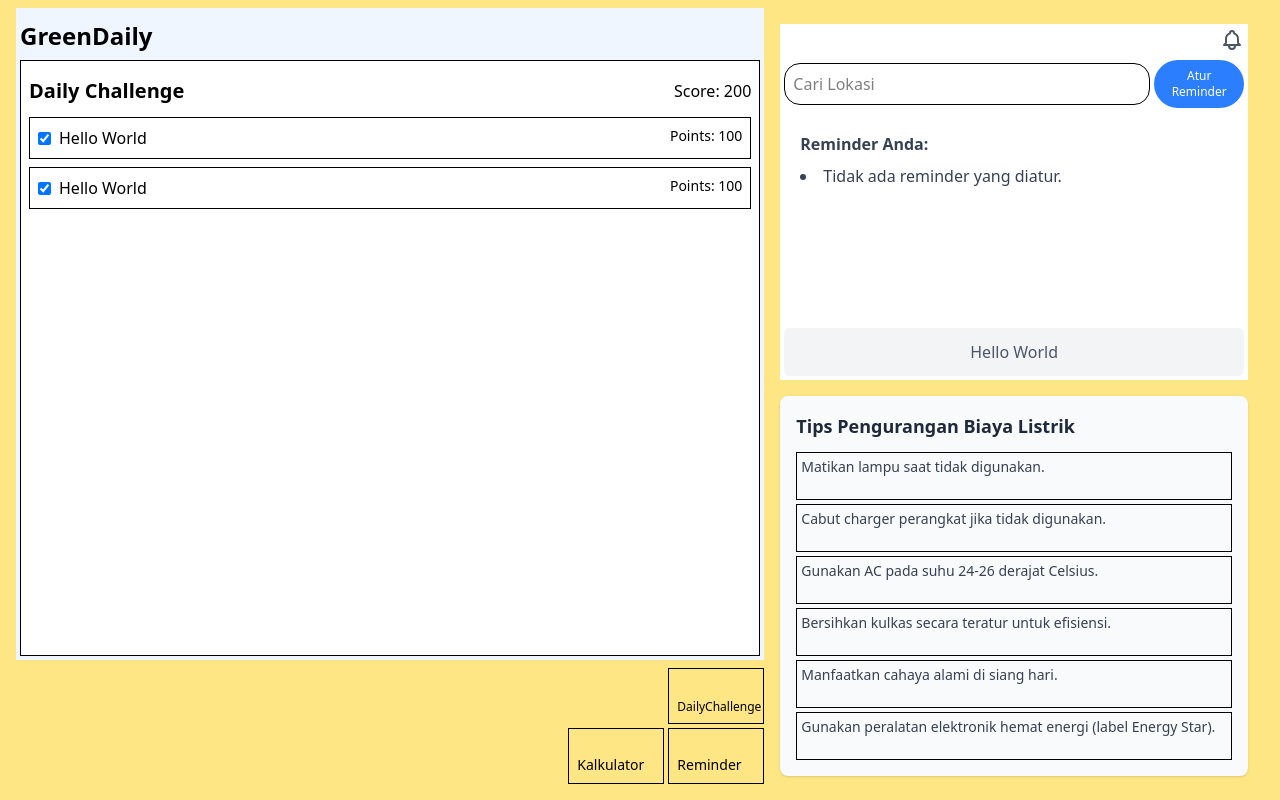
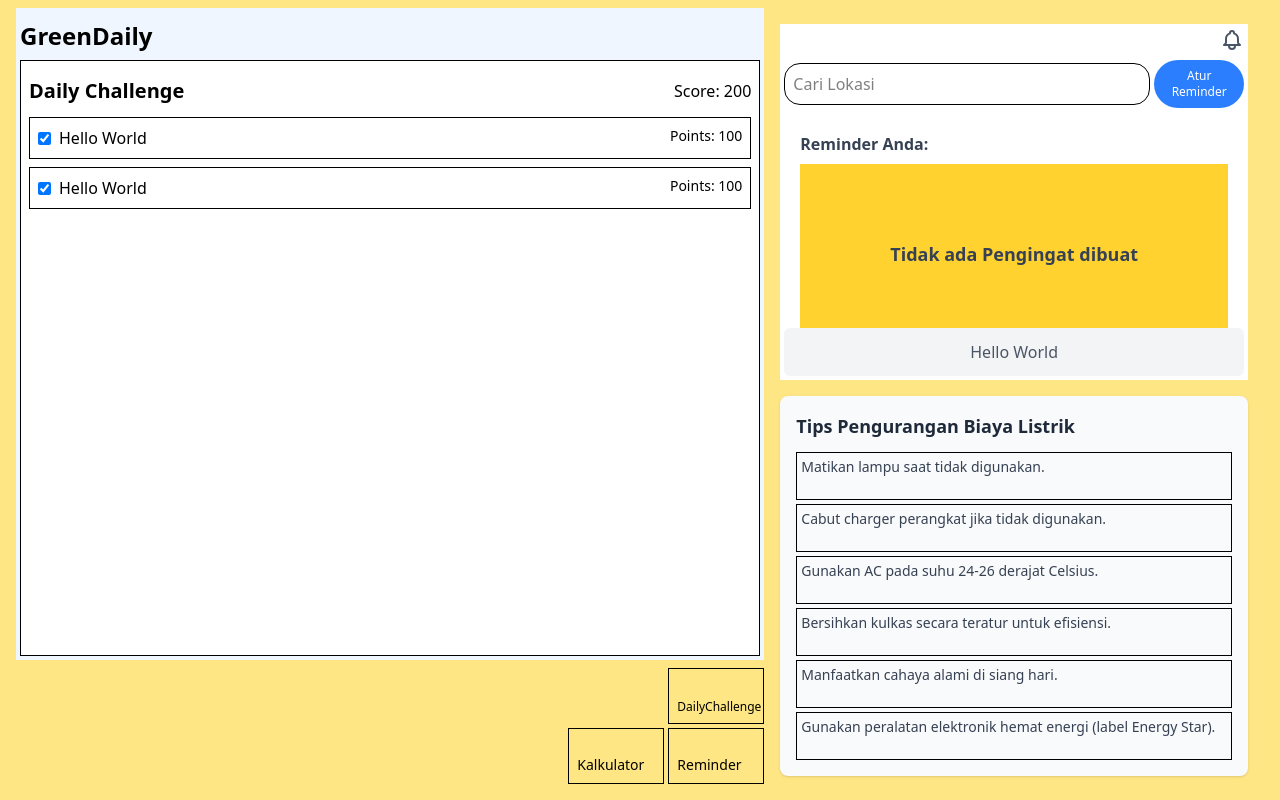
Before and after one commit to sihotang-yonathan1/GreenDaily, a React (Vite) app: page / in a window 1280 px wide. Built offline with nearby package versions, Linux system fonts and the light colour scheme.

Commit message:
fix: Set the items in reminder as separate component

```diff
--- a/src/app/reminder/index.tsx
+++ b/src/app/reminder/index.tsx
@@ -151,27 +151,40 @@ interface ReminderPageProps {
   reminders: ReminderData[];
 }
 
+
+function ReminderRowBox({body, dateTime}: Omit<ReminderData, "id">){
+  const dataLocalDate = new Date(dateTime).toLocaleString('id-ID', {
+    year: 'numeric',
+    month: 'long',
+    day: 'numeric',
+    hour: '2-digit',
+    minute: '2-digit'
+  })
+
+  return (
+    <div>
+      <p>{body} pada {dataLocalDate}</p>
+    </div>
+  )
+}
+
 export function ReminderPage({ reminders = [] }: ReminderPageProps){
   return (
-    <div className="p-4 text-gray-700">
+    <div className="p-4 text-gray-700 h-full">
       <p className="font-semibold mb-2">Reminder Anda:</p>
-      <ul className="list-disc list-inside">
-        {reminders.length > 0 ? (
-          reminders.map(reminder => (
-            <li key={reminder.id}>
-              {reminder.body} pada {new Date(reminder.dateTime).toLocaleString('id-ID', {
-                year: 'numeric',
-                month: 'long',
-                day: 'numeric',
-                hour: '2-digit',
-                minute: '2-digit'
-              })}
-            </li>
-          ))
-        ) : (
-          <li>Tidak ada reminder yang diatur.</li>
-        )}
-      </ul>
+
+      <div className="flex flex-col w-full">
+        {reminders.length > 0 && reminders.map((item) => <ReminderRowBox
+          key={item.id}
+          body={item.body}
+          dateTime={item.dateTime}
+          title={item.title}
+        />)}
+      </div>
+      {reminders.length === 0 &&
+        <div className="flex flex-col justify-center bg-amber-300 h-full items-center">
+          <p className="font-semibold text-lg">Tidak ada Pengingat dibuat</p>
+        </div>}
     </div>
   );
 }
```
